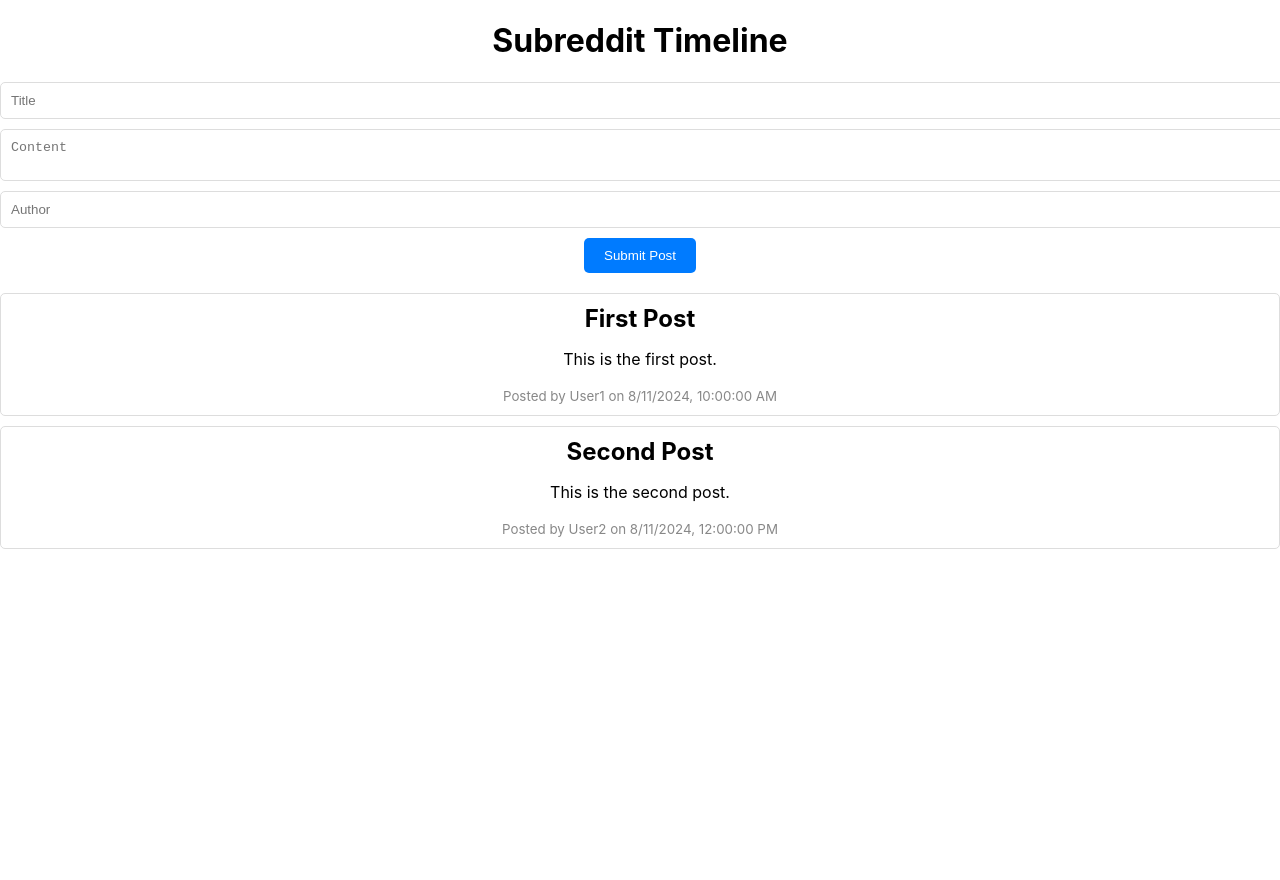
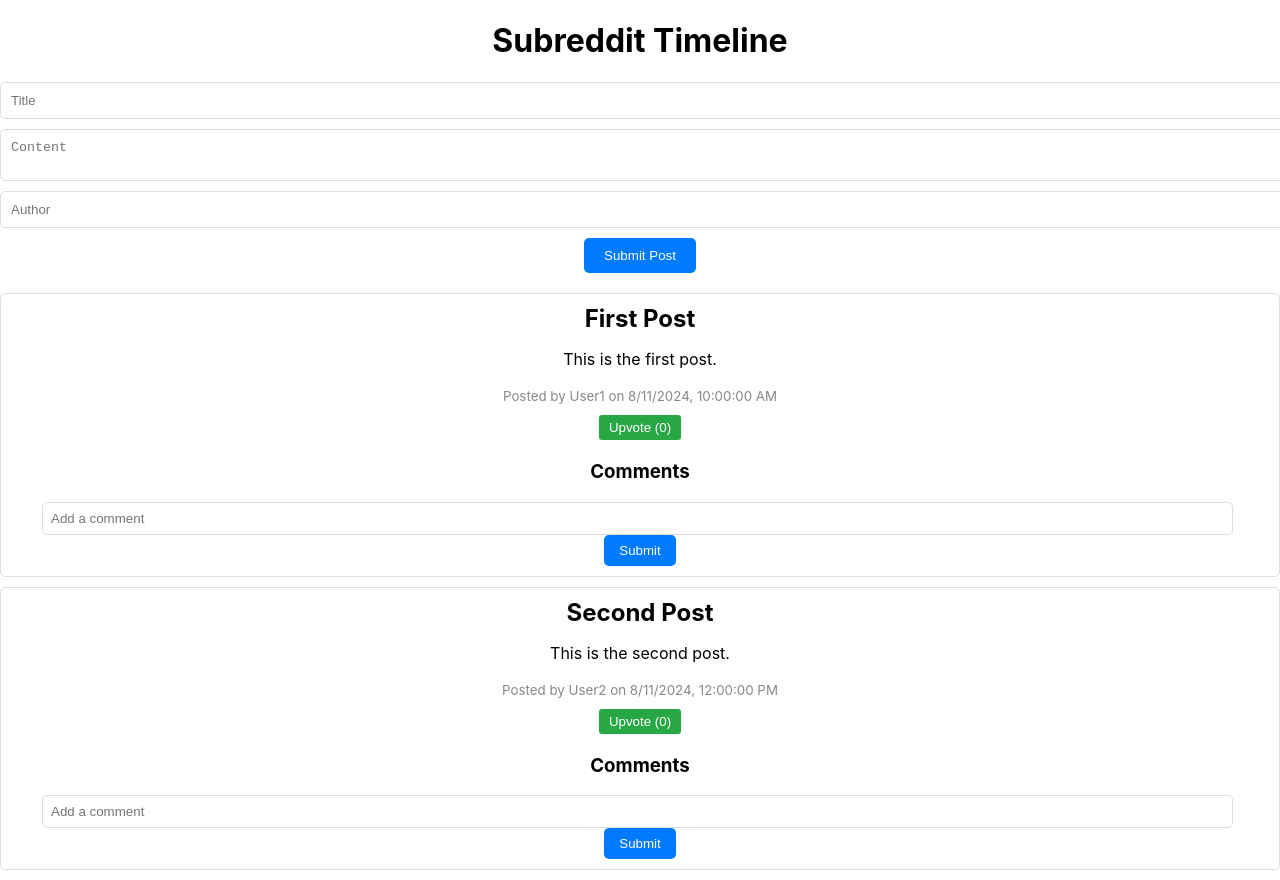
Before and after one commit to RJoshi141/reddit-clone, a React (Create React App) app: page / in a window 1280 px wide. Shown: the top 880 px of the page. Before the commit the page ends 800 px from the top, so only its background shows below. Built offline with nearby package versions, Linux system fonts and the light colour scheme.

Commit message:
Upvote and Comment Features

```diff
--- a/src/components/Post.css
+++ b/src/components/Post.css
@@ -12,3 +12,57 @@
   .post small {
     color: #888;
   }
+
+
+  .post-actions {
+    margin-top: 10px;
+  }
+
+  .post-actions button {
+    padding: 5px 10px;
+    background-color: #28a745;
+    color: white;
+    border: none;
+    border-radius: 3px;
+    cursor: pointer;
+  }
+
+  .post-actions button:hover {
+    background-color: #218838;
+  }
+
+  .comments {
+    margin-top: 20px;
+  }
+
+  .comment {
+    margin-bottom: 10px;
+    padding: 10px;
+    background-color: #f9f9f9;
+    border-radius: 5px;
+  }
+
+  .comment-form {
+    margin-top: 10px;
+  }
+
+  .comment-form input {
+    width: calc(100% - 85px);
+    padding: 8px;
+    margin-right: 5px;
+    border: 1px solid #ddd;
+    border-radius: 5px;
+  }
+
+  .comment-form button {
+    padding: 8px 15px;
+    background-color: #007bff;
+    color: white;
+    border: none;
+    border-radius: 5px;
+    cursor: pointer;
+  }
+
+  .comment-form button:hover {
+    background-color: #0056b3;
+  }
--- a/src/components/Post.js
+++ b/src/components/Post.js
@@ -1,12 +1,49 @@
-import React from 'react';
+import React, { useState } from 'react';
 import './Post.css';
 
 function Post({ title, content, author, date }) {
+  const [upvotes, setUpvotes] = useState(0);
+  const [comments, setComments] = useState([]);
+  const [commentText, setCommentText] = useState('');
+
+  const handleUpvote = () => {
+    setUpvotes(upvotes + 1);
+  };
+
+  const handleCommentSubmit = (e) => {
+    e.preventDefault();
+    if (commentText.trim()) {
+      setComments([...comments, { text: commentText, date: new Date().toISOString() }]);
+      setCommentText('');
+    }
+  };
+
   return (
     <div className="post">
       <h2>{title}</h2>
       <p>{content}</p>
       <small>Posted by {author} on {new Date(date).toLocaleString()}</small>
+      <div className="post-actions">
+        <button onClick={handleUpvote}>Upvote ({upvotes})</button>
+      </div>
+      <div className="comments">
+        <h3>Comments</h3>
+        {comments.map((comment, index) => (
+          <div key={index} className="comment">
+            <p>{comment.text}</p>
+            <small>Commented on {new Date(comment.date).toLocaleString()}</small>
+          </div>
+        ))}
+      </div>
+      <form onSubmit={handleCommentSubmit} className="comment-form">
+        <input
+          type="text"
+          placeholder="Add a comment"
+          value={commentText}
+          onChange={(e) => setCommentText(e.target.value)}
+        />
+        <button type="submit">Submit</button>
+      </form>
     </div>
   );
 }
```
